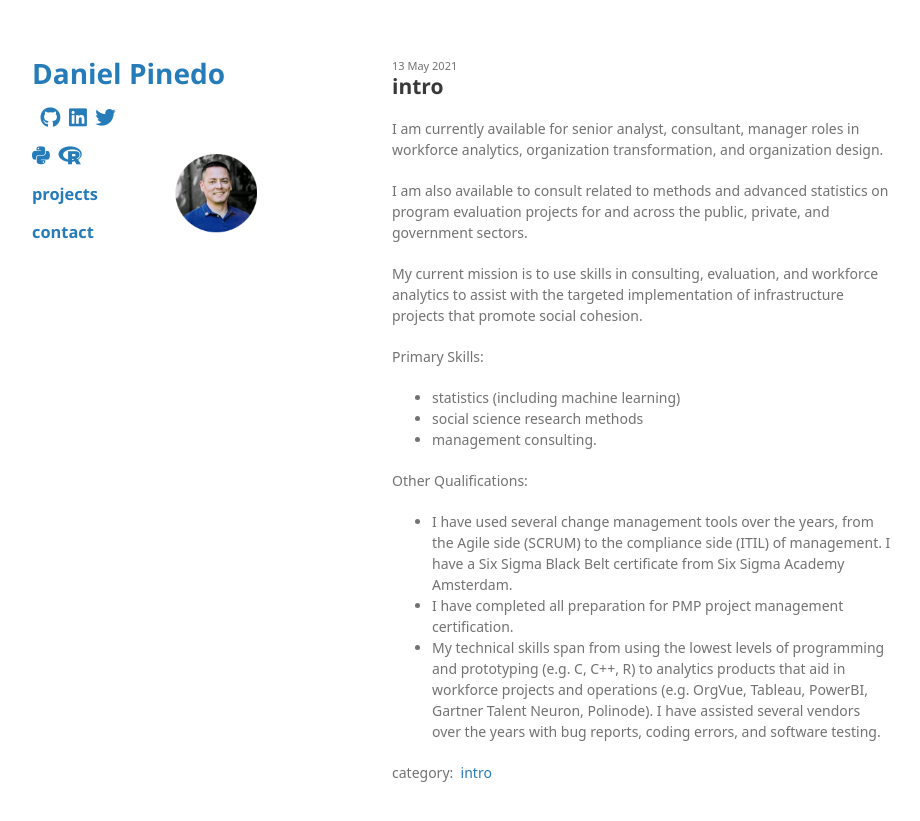
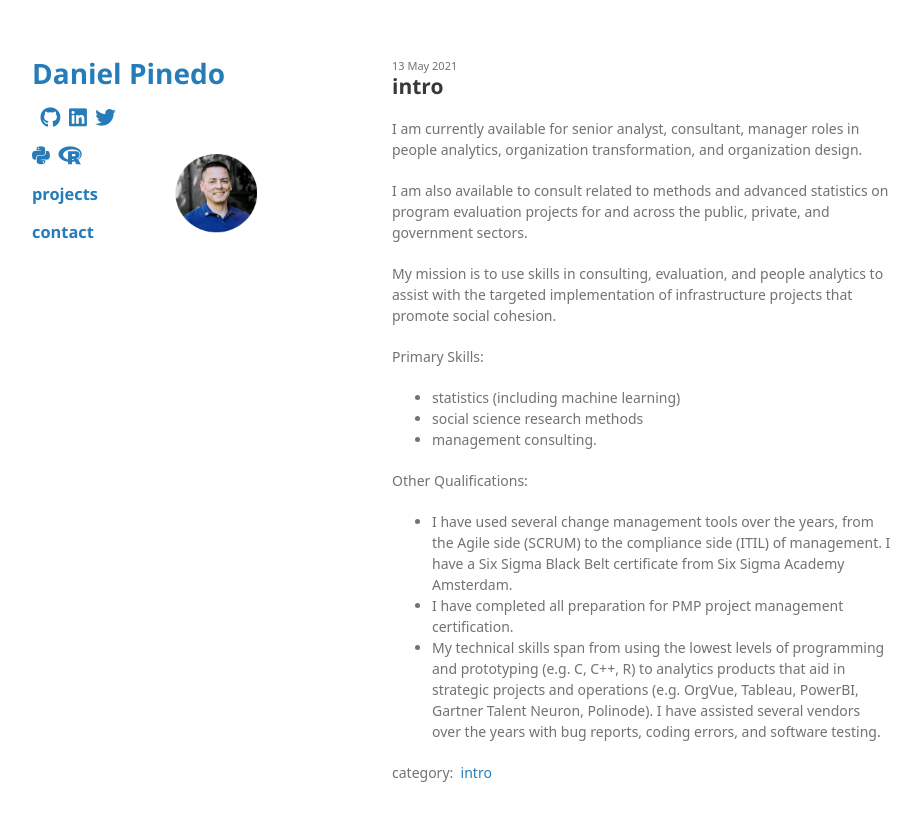
Before and after one commit to odenipinedo/odenipinedo.github.io, a Jekyll site: the page built from _posts/2021-05-13-intro.md, in a window 1280 px wide. Shown: the top 821 px of the page, without its empty margins (178-1098 px from the left). Built offline with Jekyll 4.4.1, drawn with Linux system fonts in a browser that asks for light colours; nearby versions of some CDN libraries; some web fonts are replaced; a style sheet for code colours, icons or effects is not loaded; the repository's description, which GitHub fills in, is left out.

Commit message:
Update 2021-05-13-intro.md

```diff
--- a/_posts/2021-05-13-intro.md
+++ b/_posts/2021-05-13-intro.md
@@ -12,11 +12,11 @@ sitemap:
   exclude: 'no'
 ---
 
-I am currently available for senior analyst, consultant, manager roles in workforce analytics, organization transformation, and organization design.
+I am currently available for senior analyst, consultant, manager roles in people analytics, organization transformation, and organization design.
 
 I am also available to consult related to methods and advanced statistics on program evaluation projects for and across the public, private, and government sectors.
 
-My current mission is to use skills in consulting, evaluation, and workforce analytics to assist with the targeted implementation of infrastructure projects that promote social cohesion.
+My mission is to use skills in consulting, evaluation, and people analytics to assist with the targeted implementation of infrastructure projects that promote social cohesion.
 
 Primary Skills:
 - statistics (including machine learning)
@@ -26,4 +26,4 @@ Primary Skills:
 Other Qualifications:
 - I have used several change management tools over the years, from the Agile side (SCRUM) to the compliance side (ITIL) of management. I have a Six Sigma Black Belt certificate from Six Sigma Academy Amsterdam.
 - I have completed all preparation for PMP project management certification.
-- My technical skills span from using the lowest levels of programming and prototyping (e.g. C, C++, R) to analytics products that aid in workforce projects and operations (e.g. OrgVue, Tableau, PowerBI, Gartner Talent Neuron, Polinode). I have assisted several vendors over the years with bug reports, coding errors, and software testing.
+- My technical skills span from using the lowest levels of programming and prototyping (e.g. C, C++, R) to analytics products that aid in strategic projects and operations (e.g. OrgVue, Tableau, PowerBI, Gartner Talent Neuron, Polinode). I have assisted several vendors over the years with bug reports, coding errors, and software testing.
```
